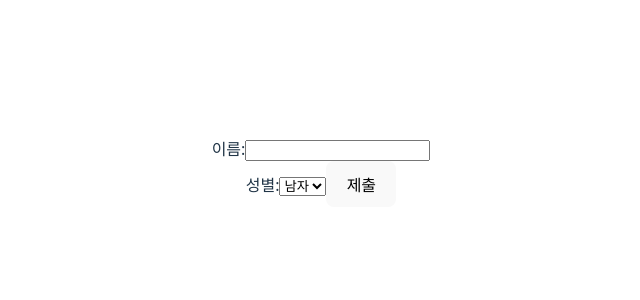
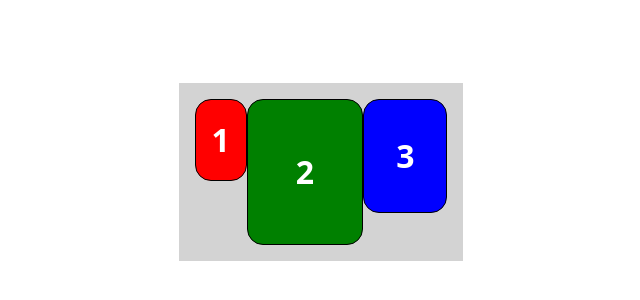
Before and after one commit to mylee99125/React-Practice, a React (Vite) app: page / in a window 1280 px wide. Shown: the part 228-528 px from the top of the page, without its empty margins (319-959 px from the left). Built offline with nearby package versions, Linux system fonts and the light colour scheme.

Commit message:
Chapter12 ~ 15 practice updated

```diff
--- a/package.json
+++ b/package.json
@@ -11,7 +11,8 @@
   },
   "dependencies": {
     "react": "^19.2.0",
-    "react-dom": "^19.2.0"
+    "react-dom": "^19.2.0",
+    "styled-components": "^6.3.8"
   },
   "devDependencies": {
     "@eslint/js": "^9.39.1",
--- /dev/null
+++ b/src/chapter_12/Calculator.jsx
@@ -0,0 +1,65 @@
+import { useState } from 'react';
+import TemperatureInput from './TemperatureInput';
+
+function BoilingVerdict(props) {
+    if (props.celsius >= 100) {
+        return <p>물이 끓습니다.</p>;
+    }
+    return <p>물이 끓지 않습니다.</p>;
+}
+
+function toCelsius(fahrenheit) {
+    return ((fahrenheit - 32) * 5) / 9;
+}
+
+function toFahrenheit(celsius) {
+    return (celsius * 9) / 5 + 32;
+}
+
+function tryConvert(temperature, convert) {
+    const input = parseFloat(temperature);
+    if (Number.isNaN(input)) {
+        return '';
+    }
+    const output = convert(input);
+    const rounded = Math.round(output * 1000) / 1000;
+    return rounded.toString();
+}
+
+function Calculator(props) {
+    const [temperature, setTemperature] = useState('');
+    const [scale, setScale] = useState('c');
+
+    const handleCelsiusChange = (temperature) => {
+        setTemperature(temperature);
+        setScale('c');
+    };
+
+    const handleFahrenheitChange = (temperature) => {
+        setTemperature(temperature);
+        setScale('f');
+    };
+
+    const celsius =
+        scale === 'f' ? tryConvert(temperature, toCelsius) : temperature;
+    const fahrenheit =
+        scale === 'c' ? tryConvert(temperature, toFahrenheit) : temperature;
+
+    return (
+        <div>
+            <TemperatureInput
+                scale='c'
+                temperature={celsius}
+                onTemperatureChange={handleCelsiusChange}
+            />
+            <TemperatureInput
+                scale='f'
+                temperature={fahrenheit}
+                onTemperatureChange={handleFahrenheitChange}
+            />
+            <BoilingVerdict celsius={parseFloat(celsius)} />
+        </div>
+    );
+}
+
+export default Calculator;
--- /dev/null
+++ b/src/chapter_12/TemperatureInput.jsx
@@ -0,0 +1,24 @@
+const scaleNames = {
+    c: '섭씨',
+    f: '화씨',
+};
+
+function TemperatureInput(props) {
+    const handleChange = (event) => {
+        props.onTemperatureChange(event.target.value);
+    };
+
+    return (
+        <fieldset>
+            <legend>
+                온도를 입력해주세요(단위:{scaleNames[props.scale]}):
+            </legend>
+            <input
+                value={props.temperature}
+                onChange={handleChange}
+            />
+        </fieldset>
+    );
+}
+
+export default TemperatureInput;
--- /dev/null
+++ b/src/chapter_13/Card.jsx
@@ -0,0 +1,19 @@
+function Card(props) {
+    const { title, backgroundColor, children } = props;
+
+    return (
+        <div
+            style={{
+                margin: 8,
+                padding: 8,
+                borderRadius: 8,
+                boxShadow: '0px 0px 4px grey',
+                backgroundColor: backgroundColor || 'white',
+            }}>
+            {title && <h1>{title}</h1>}
+            {children}
+        </div>
+    );
+}
+
+export default Card;
--- /dev/null
+++ b/src/chapter_13/ProfileCard.jsx
@@ -0,0 +1,14 @@
+import Card from './Card';
+
+function ProfileCard(props) {
+    return (
+        <Card
+            title='MinYoung Lee'
+            backgroundColor='#4ea04e'>
+            <p>안녕하세요, 민영입니다.</p>
+            <p>저는 리액트를 사용해서 개발하고 있습니다.</p>
+        </Card>
+    );
+}
+
+export default ProfileCard;
--- /dev/null
+++ b/src/chapter_14/DarkOrLight.jsx
@@ -0,0 +1,23 @@
+import { useState, useCallback } from 'react';
+import ThemeContext from './ThemeContext';
+import MainContent from './MainContent';
+
+function DarkOrLight(props) {
+    const [theme, setTheme] = useState('light');
+
+    const toggleTheme = useCallback(() => {
+        if (theme == 'light') {
+            setTheme('dark');
+        } else if (theme == 'dark') {
+            setTheme('light');
+        }
+    }, [theme]);
+
+    return (
+        <ThemeContext.Provider value={{ theme, toggleTheme }}>
+            <MainContent />
+        </ThemeContext.Provider>
+    );
+}
+
+export default DarkOrLight;
--- /dev/null
+++ b/src/chapter_14/MainContent.jsx
@@ -0,0 +1,22 @@
+import { useContext } from 'react';
+import ThemecContext from './ThemeContext';
+
+function MainContent(props) {
+    const { theme, toggleTheme } = useContext(ThemecContext);
+
+    return (
+        <div
+            style={{
+                width: '100vw',
+                height: '100vh',
+                padding: '1.5rem',
+                backgroundColor: theme == 'light' ? 'white' : 'black',
+                color: theme == 'light' ? 'black' : 'white',
+            }}>
+            <p>안녕하세요, 테마 변경이 가능한 웹사이트 입니다.</p>
+            <button onClick={toggleTheme}>테마 변경</button>
+        </div>
+    );
+}
+
+export default MainContent;
--- /dev/null
+++ b/src/chapter_14/ThemeContext.jsx
@@ -0,0 +1,6 @@
+import React from "react";
+
+const ThemeContext = React.createContext();
+ThemeContext.displayName = 'ThemeContext';
+
+export default ThemeContext;
--- /dev/null
+++ b/src/chapter_15/Blocks.jsx
@@ -0,0 +1,57 @@
+import styled from 'styled-components';
+
+const Wrapper = styled.div`
+    padding: 1rem;
+    display: flex;
+    flex-direction: row;
+    align-items: flex-start;
+    justify-content: flex-start;
+    background-color: lightgrey;
+`;
+
+const Block = styled.div`
+    padding: ${(props) => props.padding};
+    border: 1px solid black;
+    border-radius: 1rem;
+    background-color: ${(props) => props.backgroundColor};
+    color: white;
+    font-size: 2rem;
+    font-weight: bold;
+    text-align: center;
+`;
+
+const blockItems = [
+    {
+        label: '1',
+        padding: '1rem',
+        backgroundColor: 'red',
+    },
+    {
+        label: '2',
+        padding: '3rem',
+        backgroundColor: 'green',
+    },
+    {
+        label: '3',
+        padding: '2rem',
+        backgroundColor: 'blue',
+    },
+];
+
+function Blocks(props) {
+    return (
+        <Wrapper>
+            {blockItems.map((blockItem) => {
+                return (
+                    <Block
+                        padding={blockItem.padding}
+                        backgroundColor={blockItem.backgroundColor}>
+                        {blockItem.label}
+                    </Block>
+                );
+            })}
+        </Wrapper>
+    );
+}
+
+export default Blocks;
--- a/src/main.jsx
+++ b/src/main.jsx
@@ -12,6 +12,10 @@ import ConfirmButton from './chapter_08/ConfirmButton'
 import LandingPage from './chapter_09/LandingPage'
 import AttendanceBook from './chapter_10/AttendanceBook'
 import SignUp from './chapter_11/SignUp'
+import Calculator from './chapter_12/Calculator'
+import ProfileCard from './chapter_13/ProfileCard'
+import DarkOrLight from './chapter_14/DarkOrLight'
+import Blocks from './chapter_15/Blocks'
 
 // Chapter 03
 // createRoot(document.getElementById('root')).render(
@@ -50,34 +54,10 @@ import SignUp from './chapter_11/SignUp'
 //   <Accommodate />
 // )
 
-// Chapter 08
-// const root = createRoot(document.getElementById('root'));
-// root.render(
-//   <StrictMode>
-//     <ConfirmButton />
-//   </StrictMode>
-// )
-
-// Chapter 09
-// const root = createRoot(document.getElementById('root'));
-// root.render(
-//   <StrictMode>
-//     <LandingPage />
-//   </StrictMode>
-// )
-
-// Chapter 10
-// const root = createRoot(document.getElementById('root'));
-// root.render(
-//   <StrictMode>
-//     <AttendanceBook />
-//   </StrictMode>
-// )
-
-// Chapter 11
+// Chapter 08-15
 const root = createRoot(document.getElementById('root'));
 root.render(
   <StrictMode>
-    <SignUp />
+    <Blocks />
   </StrictMode>
 )
```
Also changed, not shown: 2 other files (tests, documents, lock files or other folders).
